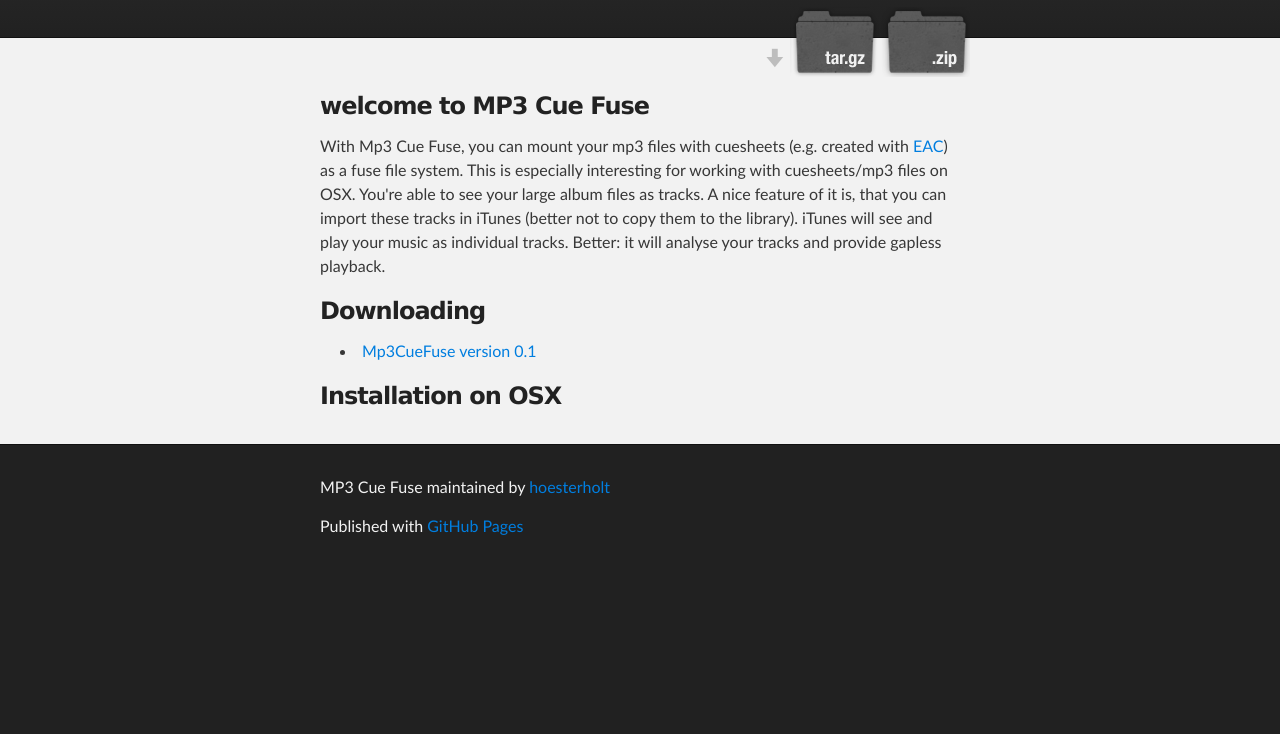
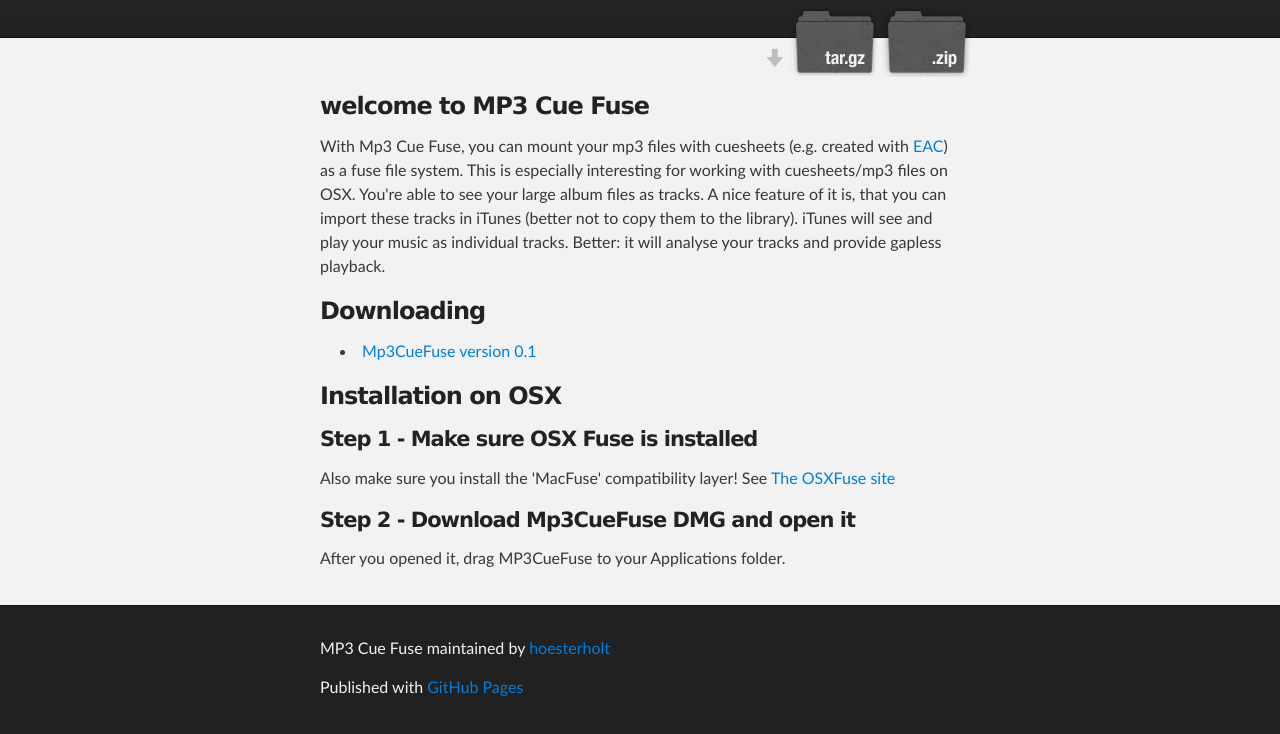
Before and after one commit to hdijkema/cue_fuse, a plain HTML site: page index.html in a window 1280 px wide. Shown: the part 208-942 px from the top of the page. Before the commit the page ends 800 px from the top, so only its background shows below. Drawn offline with Linux system fonts and the light colour scheme.

Commit message:
Create gh-pages branch via GitHub

```diff
--- a/index.html
+++ b/index.html
@@ -40,6 +40,14 @@
 <ul>
 <li><a href="https://sourceforge.net/projects/cuefuse/files/">Mp3CueFuse version 0.1</a></li>
 </ul><h3>Installation on OSX</h3>
+
+<h4>Step 1 - Make sure OSX Fuse is installed</h4>
+
+<p>Also make sure you install the 'MacFuse' compatibility layer! See <a href="http://osxfuse.github.com/">The OSXFuse site</a></p>
+
+<h4>Step 2 - Download Mp3CueFuse DMG and open it</h4>
+
+<p>After you opened it, drag MP3CueFuse to your Applications folder.</p>
       </section>
     </div>
 
--- a/params.json
+++ b/params.json
@@ -1 +1 @@
-{"name":"MP3 Cue Fuse","tagline":"A fuse file system, using mp3split to display cuesheet driven files as tracks. ","body":"### welcome to MP3 Cue Fuse\r\n\r\nWith Mp3 Cue Fuse, you can mount your mp3 files with cuesheets (e.g. created with [EAC](http://www.exactaudiocopy.de/)) as a fuse file system. This is especially interesting for working with cuesheets/mp3 files on OSX. You're able to see your large album files as tracks. A nice feature of it is, that you can import these tracks in iTunes (better not to copy them to the library). iTunes will see and play your music as individual tracks. Better: it will analyse your tracks and provide gapless playback. \r\n\r\n### Downloading\r\n\r\n* [Mp3CueFuse version 0.1](https://sourceforge.net/projects/cuefuse/files/)\r\n\r\n### Installation on OSX\r\n\r\n\r\n\r\n","google":"","note":"Don't delete this file! It's used internally to help with page regeneration."}
+{"name":"MP3 Cue Fuse","tagline":"A fuse file system, using mp3split to display cuesheet driven files as tracks. ","body":"### welcome to MP3 Cue Fuse\r\n\r\nWith Mp3 Cue Fuse, you can mount your mp3 files with cuesheets (e.g. created with [EAC](http://www.exactaudiocopy.de/)) as a fuse file system. This is especially interesting for working with cuesheets/mp3 files on OSX. You're able to see your large album files as tracks. A nice feature of it is, that you can import these tracks in iTunes (better not to copy them to the library). iTunes will see and play your music as individual tracks. Better: it will analyse your tracks and provide gapless playback. \r\n\r\n### Downloading\r\n\r\n* [Mp3CueFuse version 0.1](https://sourceforge.net/projects/cuefuse/files/)\r\n\r\n### Installation on OSX\r\n\r\n#### Step 1 - Make sure OSX Fuse is installed \r\n\r\nAlso make sure you install the 'MacFuse' compatibility layer! See [The OSXFuse site](http://osxfuse.github.com/)\r\n\r\n#### Step 2 - Download Mp3CueFuse DMG and open it\r\n\r\nAfter you opened it, drag MP3CueFuse to your Applications folder.\r\n\r\n\r\n\r\n","google":"","note":"Don't delete this file! It's used internally to help with page regeneration."}
```
